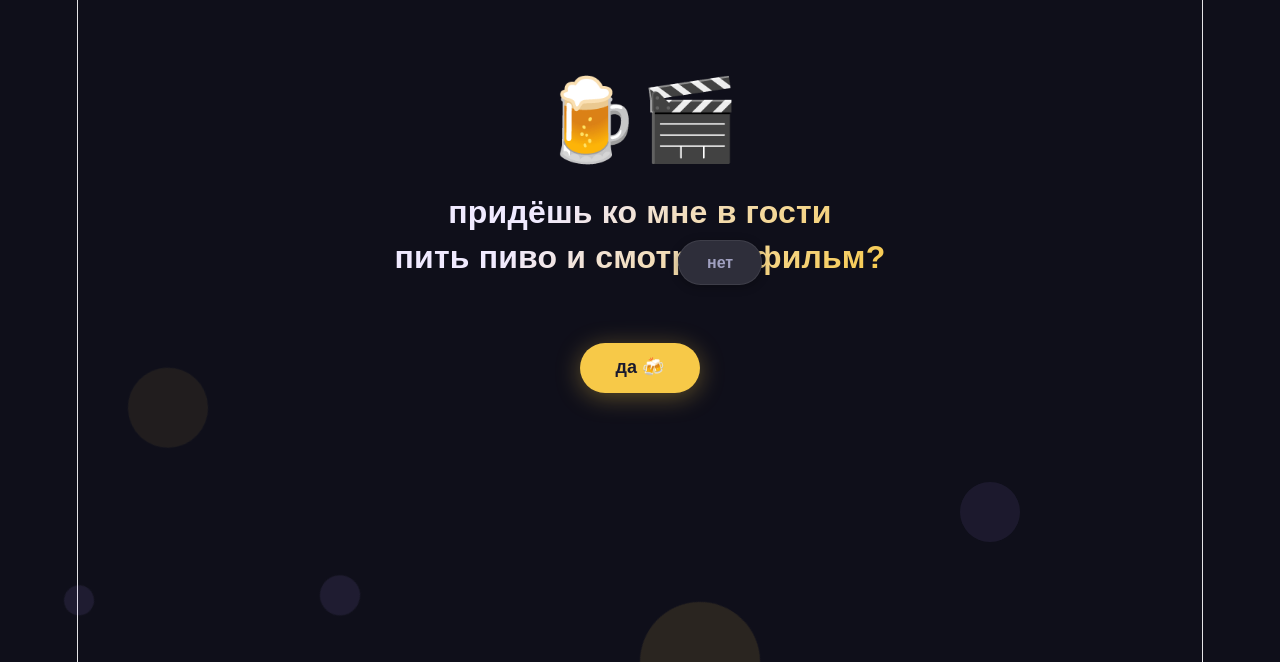
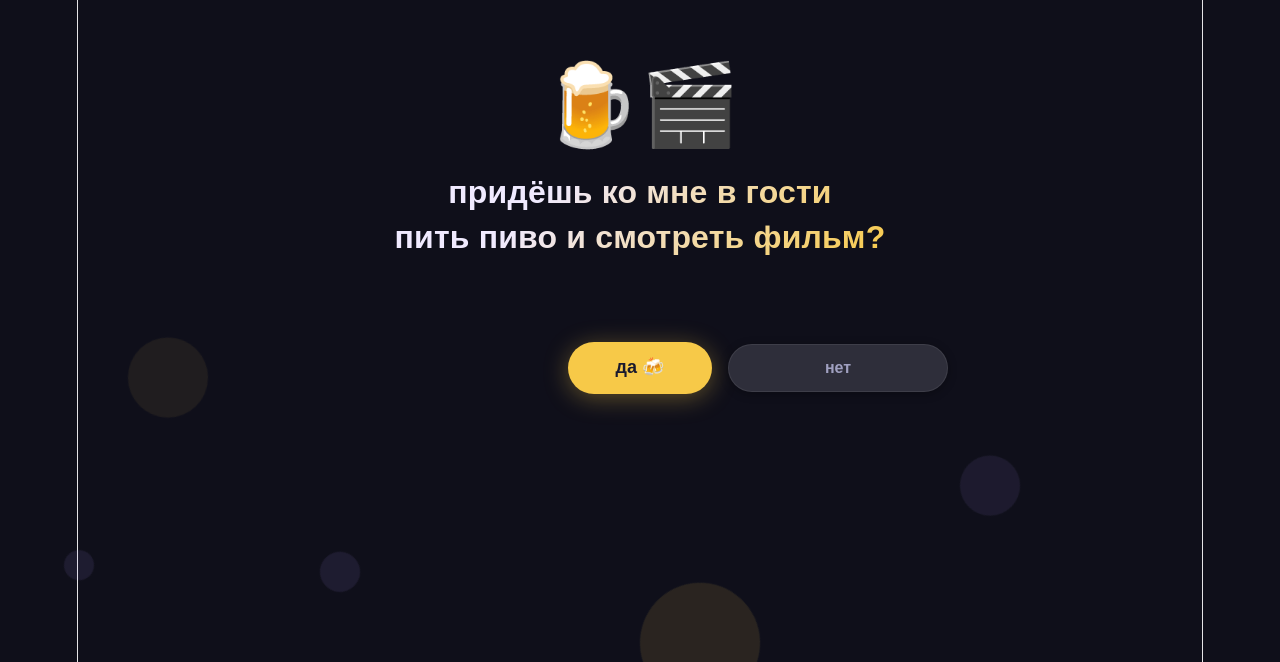
Before and after one commit to alexlvlt/beer-proposal, a Vue app: page / in a window 1280 px wide. Shown: the part 138-800 px from the top of the page. Built offline with nearby package versions, Linux system fonts and the light colour scheme; a web font is replaced by a local one.

Commit message:
app vue fix

```diff
--- a/src/App.vue
+++ b/src/App.vue
@@ -17,9 +17,9 @@
 
     <p class="question">придёшь ко мне в гости<br />пить пиво и смотреть фильм?</p>
 
-    <div class="buttons-area">
-      <!-- Кнопка "да" растёт через scale — GPU анимация, без скачков -->
+    <div ref="buttonsAreaRef" class="buttons-area">
       <button
+          ref="yesBtnRef"
           class="btn btn-yes"
           :style="{ transform: `scale(${yesScale})` }"
           @click="sayYes"
@@ -27,7 +27,6 @@
         да 🍻
       </button>
 
-      <!-- Кнопка "нет" всегда fixed, изначально под кнопкой "да" -->
       <button
           v-if="!noGone"
           ref="noBtnRef"
@@ -42,7 +41,7 @@
 </template>
 
 <script setup>
-import { computed, ref, onMounted, nextTick } from 'vue'
+import { computed, ref, onMounted, onBeforeUnmount, nextTick } from 'vue'
 
 const NO_TEXTS = [
   'нет',
@@ -57,63 +56,159 @@ const NO_TEXTS = [
   'кнопка сломалась, жми ДА',
 ]
 
-const won      = ref(false)
-const noCount  = ref(0)
+const won = ref(false)
+const noCount = ref(0)
 const noBtnRef = ref(null)
-const noPos    = ref({ x: 0, y: 0 })
-const noReady  = ref(false)
+const yesBtnRef = ref(null)
+const buttonsAreaRef = ref(null)
 
-// scale растёт — никаких изменений font-size или padding
+const noPos = ref({ x: 0, y: 0 })
+const noReady = ref(false)
+
 const yesScale = computed(() => Math.min(1 + noCount.value * 0.3, 4))
-const noScale  = computed(() => Math.max(1 - noCount.value * 0.06, 0.55))
-const noGone   = computed(() => noCount.value >= NO_TEXTS.length)
-const noLabel  = computed(() => NO_TEXTS[Math.min(noCount.value, NO_TEXTS.length - 1)])
+const noScale = computed(() => Math.max(1 - noCount.value * 0.06, 0.55))
+const noGone = computed(() => noCount.value >= NO_TEXTS.length)
+const noLabel = computed(() => NO_TEXTS[Math.min(noCount.value, NO_TEXTS.length - 1)])
 
 const noStyle = computed(() => ({
-  position:   'fixed',
-  left:       `${noPos.value.x}px`,
-  top:        `${noPos.value.y}px`,
-  transform:  `scale(${noScale.value})`,
-  transformOrigin: 'top left',
-  opacity:    noReady.value ? 1 : 0,
-  transition: noCount.value === 0
-      ? 'opacity 0.2s'
-      : 'left 0.35s cubic-bezier(.34,1.4,.64,1), top 0.35s cubic-bezier(.34,1.4,.64,1), transform 0.3s ease',
+  position: 'fixed',
+  left: `${noPos.value.x}px`,
+  top: `${noPos.value.y}px`,
+  transform: `scale(${noScale.value})`,
+  transformOrigin: 'center center',
+  opacity: noReady.value ? 1 : 0,
+  transition:
+      noCount.value === 0
+          ? 'opacity 0.2s ease'
+          : 'left 0.35s cubic-bezier(.34,1.4,.64,1), top 0.35s cubic-bezier(.34,1.4,.64,1), transform 0.3s ease, opacity 0.2s ease',
 }))
 
-onMounted(async () => {
+function clamp(value, min, max) {
+  return Math.min(Math.max(value, min), max)
+}
+
+function getViewportSize() {
+  const vv = window.visualViewport
+  if (vv) {
+    return {
+      width: vv.width,
+      height: vv.height,
+      offsetLeft: vv.offsetLeft,
+      offsetTop: vv.offsetTop,
+    }
+  }
+
+  return {
+    width: window.innerWidth,
+    height: window.innerHeight,
+    offsetLeft: 0,
+    offsetTop: 0,
+  }
+}
+
+function getScaledSize() {
+  const btn = noBtnRef.value
+  if (!btn) return { width: 140, height: 48 }
+
+  const rect = btn.getBoundingClientRect()
+  const scale = noScale.value || 1
+
+  return {
+    width: rect.width * scale,
+    height: rect.height * scale,
+  }
+}
+
+function placeNoInitially() {
+  const yesBtn = yesBtnRef.value
+  const noBtn = noBtnRef.value
+  const area = buttonsAreaRef.value
+  if (!yesBtn || !noBtn || !area) return
+
+  const yesRect = yesBtn.getBoundingClientRect()
+  const areaRect = area.getBoundingClientRect()
+  const { width: btnW, height: btnH } = getScaledSize()
+  const { width: vpW, height: vpH, offsetLeft, offsetTop } = getViewportSize()
+
+  const gap = 16
+  const idealX = yesRect.right + gap
+  const idealY = yesRect.top + yesRect.height / 2 - btnH / 2
+
+  noPos.value = {
+    x: clamp(idealX + offsetLeft, 12 + offsetLeft, vpW - btnW - 12 + offsetLeft),
+    y: clamp(
+        idealY + offsetTop,
+        Math.max(12 + offsetTop, areaRect.top + offsetTop),
+        Math.min(vpH - btnH - 12 + offsetTop, areaRect.bottom - btnH + offsetTop)
+    ),
+  }
+}
+
+function moveNoRandomly() {
+  const area = buttonsAreaRef.value
+  const noBtn = noBtnRef.value
+  if (!area || !noBtn) return
+
+  const areaRect = area.getBoundingClientRect()
+  const { width: btnW, height: btnH } = getScaledSize()
+  const { width: vpW, height: vpH, offsetLeft, offsetTop } = getViewportSize()
+  const margin = 12
+
+  const minX = Math.max(margin + offsetLeft, areaRect.left + offsetLeft)
+  const maxX = Math.min(vpW - btnW - margin + offsetLeft, areaRect.right - btnW + offsetLeft)
+
+  const minY = Math.max(margin + offsetTop, areaRect.top + offsetTop)
+  const maxY = Math.min(vpH - btnH - margin + offsetTop, areaRect.bottom - btnH + offsetTop)
+
+  noPos.value = {
+    x: clamp(minX + Math.random() * Math.max(maxX - minX, 0), minX, maxX),
+    y: clamp(minY + Math.random() * Math.max(maxY - minY, 0), minY, maxY),
+  }
+}
+
+async function updateInitialPosition() {
   await nextTick()
-  // Ставим "нет" сразу под "да" по центру экрана
-  const w = window.innerWidth
-  const h = window.innerHeight
-  const btnW = noBtnRef.value?.offsetWidth  ?? 100
-  const btnH = noBtnRef.value?.offsetHeight ?? 44
-  noPos.value = {
-    x: w / 2 - btnW / 2 + 80, // чуть правее кнопки "да"
-    y: h / 2 - btnH / 2,
-  }
+  placeNoInitially()
   noReady.value = true
-})
+}
 
 async function sayNo() {
   noCount.value++
   await nextTick()
 
-  const margin = 20
-  const w = window.innerWidth
-  const h = window.innerHeight
-  const btnW = (noBtnRef.value?.offsetWidth  ?? 100) * noScale.value
-  const btnH = (noBtnRef.value?.offsetHeight ?? 44)  * noScale.value
-
-  noPos.value = {
-    x: margin + Math.random() * (w - btnW - margin * 2),
-    y: margin + Math.random() * (h - btnH - margin * 2),
-  }
+  if (noGone.value) return
+  moveNoRandomly()
 }
 
 function sayYes() {
   won.value = true
 }
+
+function handleViewportChange() {
+  if (won.value || noGone.value) return
+
+  if (noCount.value === 0) {
+    placeNoInitially()
+  } else {
+    moveNoRandomly()
+  }
+}
+
+onMounted(async () => {
+  await updateInitialPosition()
+
+  window.addEventListener('resize', handleViewportChange)
+  window.addEventListener('orientationchange', handleViewportChange)
+  window.visualViewport?.addEventListener('resize', handleViewportChange)
+  window.visualViewport?.addEventListener('scroll', handleViewportChange)
+})
+
+onBeforeUnmount(() => {
+  window.removeEventListener('resize', handleViewportChange)
+  window.removeEventListener('orientationchange', handleViewportChange)
+  window.visualViewport?.removeEventListener('resize', handleViewportChange)
+  window.visualViewport?.removeEventListener('scroll', handleViewportChange)
+})
 </script>
 
 <style>
@@ -151,13 +246,14 @@ html, body {
 .bubble:nth-child(6) { width:30px;  height:30px;  left:5%;  background:#a78bfa; animation-duration:12s; animation-delay:3s; }
 
 @keyframes float {
-  0%   { transform: translateY(0) rotate(0deg);    opacity: 0.12; }
+  0%   { transform: translateY(0) rotate(0deg); opacity: 0.12; }
   100% { transform: translateY(-110vh) rotate(720deg); opacity: 0; }
 }
 
 .scene {
   position: relative; z-index: 1;
-  height: 100vh;
+  min-height: 100vh;
+  min-height: 100dvh;
   display: flex; flex-direction: column;
   align-items: center; justify-content: center;
   padding: 24px; text-align: center; gap: 48px;
@@ -169,7 +265,7 @@ html, body {
 }
 @keyframes bob {
   0%, 100% { transform: translateY(0); }
-  50%       { transform: translateY(-10px); }
+  50% { transform: translateY(-10px); }
 }
 
 .question {
@@ -182,41 +278,50 @@ html, body {
   background-clip: text;
 }
 
-/* Фиксированная высота — "да" стоит на месте */
 .buttons-area {
+  position: relative;
   display: flex;
   align-items: center;
   justify-content: center;
-  height: 80px;
+  min-height: 120px;
+  width: min(100%, 520px);
 }
 
 .btn {
   font-family: 'Unbounded', sans-serif;
-  font-weight: 700; border: none;
-  border-radius: 999px; cursor: pointer;
-  line-height: 1.2; white-space: nowrap;
+  font-weight: 700;
+  border: none;
+  border-radius: 999px;
+  cursor: pointer;
+  line-height: 1.2;
+  white-space: nowrap;
+  -webkit-tap-highlight-color: transparent;
+  touch-action: manipulation;
 }
 
 .btn-yes {
+  width: 144px;
+  height: 52px;
   font-size: 18px;
-  padding: 14px 36px;
+  padding: 0 24px;
   background: var(--yes);
   color: #1a1a2e;
   box-shadow: 0 4px 24px rgba(247,201,72,0.35);
-  /* только transform — плавно на GPU */
   transition: transform 0.4s cubic-bezier(.34,1.56,.64,1), box-shadow 0.2s ease;
   transform-origin: center;
 }
 .btn-yes:active { filter: brightness(0.9); }
 
 .btn-no {
+  width: 220px;
+  height: 48px;
   font-size: 16px;
-  padding: 12px 28px;
+  padding: 0 18px;
   background: var(--no);
   color: #a0a0c0;
   border: 1px solid rgba(255,255,255,0.08);
   box-shadow: 0 2px 10px rgba(0,0,0,0.3);
-  transform-origin: top left;
+  will-change: left, top, transform;
 }
 .btn-no:active { filter: brightness(1.2); }
 
@@ -238,6 +343,25 @@ html, body {
 .win-leave-active { animation: winPop 0.3s reverse ease-in; }
 @keyframes winPop {
   from { opacity: 0; transform: scale(0.85); }
-  to   { opacity: 1; transform: scale(1); }
+  to { opacity: 1; transform: scale(1); }
+}
+
+@media (max-width: 480px) {
+  .buttons-area {
+    min-height: 132px;
+    width: min(100%, 340px);
+  }
+
+  .btn-yes {
+    width: 136px;
+    height: 50px;
+    font-size: 17px;
+  }
+
+  .btn-no {
+    width: 196px;
+    height: 46px;
+    font-size: 15px;
+  }
 }
 </style>
```
